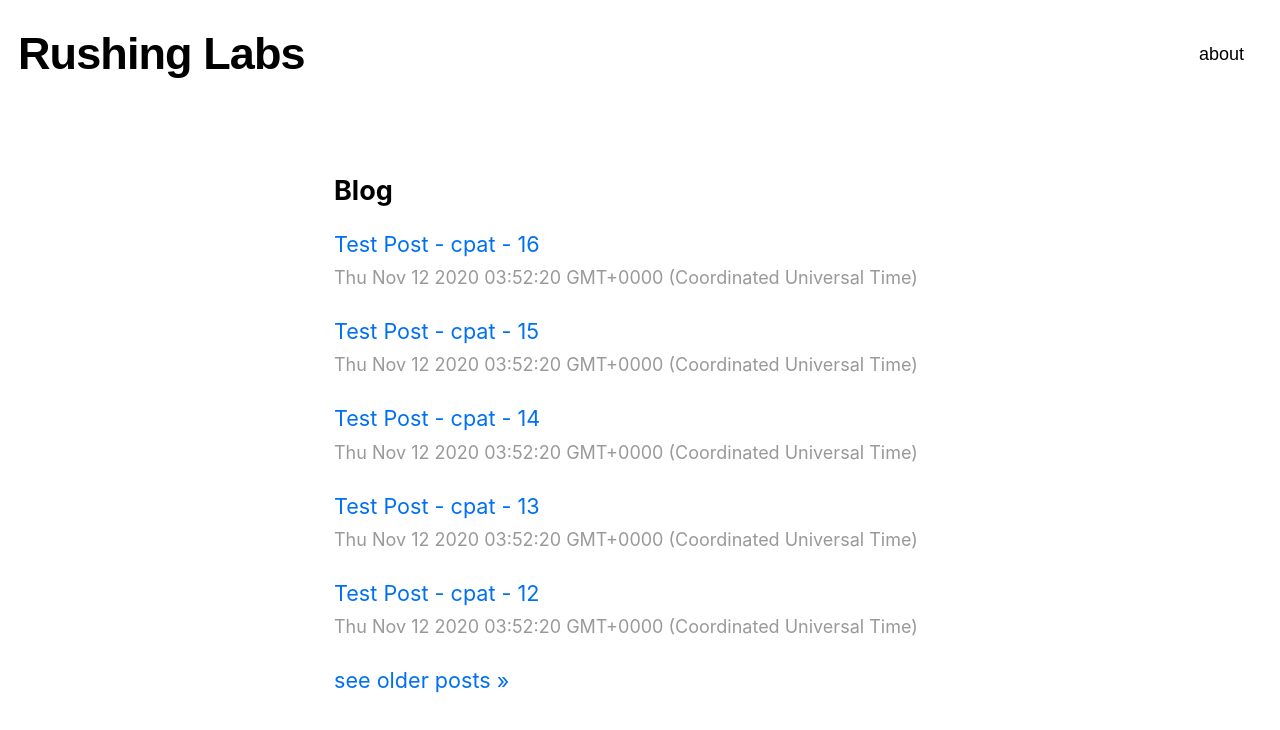
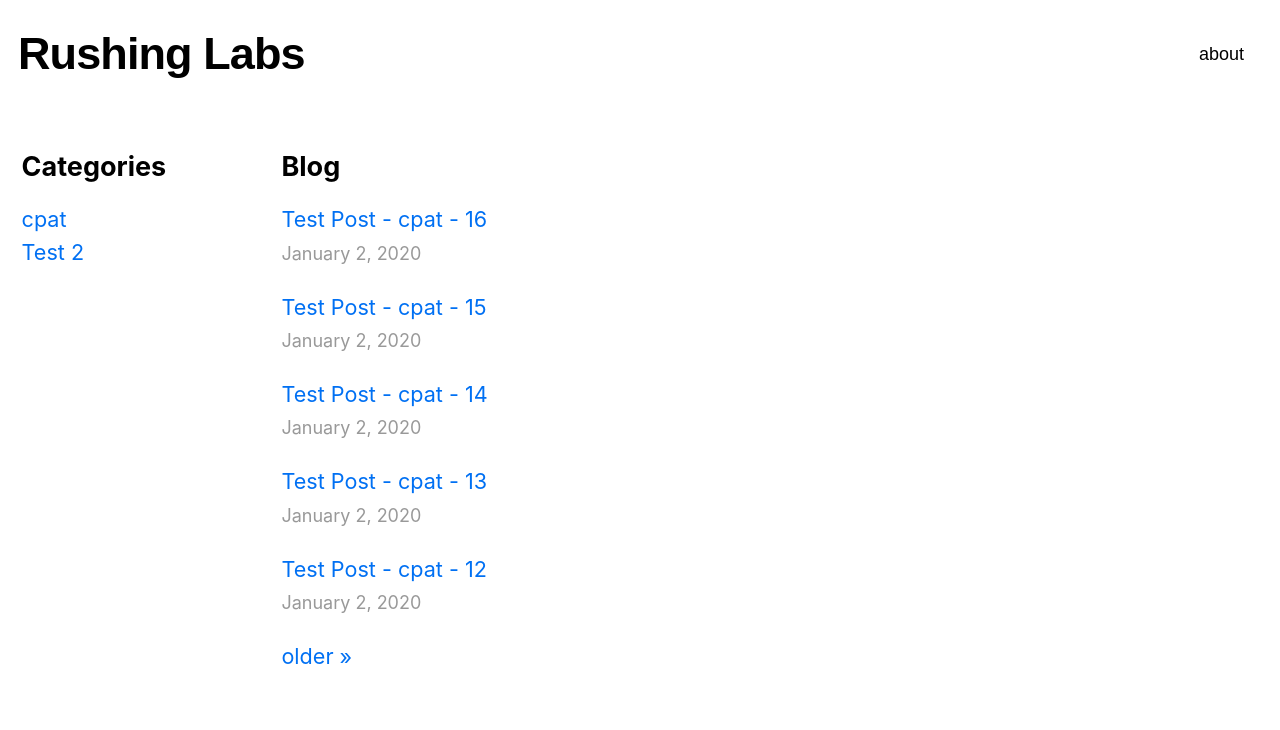
Before and after one commit to meddlin/rushinglabs-blog-nextjs, a Next.js app: page /blog/pages/1 in a window 1280 px wide. Shown: the top 730 px of the page. Built offline with nearby package versions, Linux system fonts and the light colour scheme; a web font is replaced by a local one.

Commit message:
Styling adjusted, content centered for main posts list
- Paging button titles shortened
- Added categories to the pages for main posts

```diff
--- a/components/layout.js
+++ b/components/layout.js
@@ -35,7 +35,6 @@ export default function Layout({ children, home }) {
               <div className={styles.navbarLinks}>
                 <Link href="/about">about</Link>
               </div>
-
             </header>
           ) : (
             <header className={styles.header}>
--- a/components/layout.module.css
+++ b/components/layout.module.css
@@ -1,7 +1,5 @@
 .container {
-    max-width: 36rem;
-    padding: 0 1rem;
-    margin: 3rem auto 6rem;
+    max-width: 40rem;
 }
 
 .header {
--- a/pages/blog/pages/[page].js
+++ b/pages/blog/pages/[page].js
@@ -1,7 +1,8 @@
 import Layout from '../../../components/layout';
+import Date from '../../../components/date';
 import Link from 'next/link';
 import utilStyles from '../../../styles/utils.module.css';
-import { getSortedPostsData } from '../../../lib/posts';
+import { getSortedPostsData, getAllCategories } from '../../../lib/posts';
 import config from '../../../blogConfig';
 
 /**
@@ -10,6 +11,7 @@ import config from '../../../blogConfig';
  */
 export async function getStaticProps({ params }) {
     const posts = getSortedPostsData();
+    const categoriesList = getAllCategories();
 
     const pageIndex = parseInt(params.page) - 1;
     const startIndex = pageIndex * config.postsPerPage;
@@ -21,6 +23,7 @@ export async function getStaticProps({ params }) {
 
     return {
         props: {
+            categoriesList,
             posts: posts.slice(startIndex, endIndex),
             prevPosts,
             nextPosts,
@@ -46,10 +49,26 @@ export async function getStaticPaths() {
     }
 };
 
-const PostsPage = ({ posts, prevPosts, nextPosts }) => {
+const PostsPage = ({ posts, categoriesList, prevPosts, nextPosts }) => {
     return (
         <Layout home>
-            <section className={`${utilStyles.headingMd} ${utilStyles.padding1px}`}>
+            <div className={`${utilStyles.horizontal}`}>
+                <section className={`${utilStyles.headingMd} ${utilStyles.padding1px} ${utilStyles.categoriesSection}`}>
+                    <h2 className={utilStyles.headingLg}>Categories</h2>
+                    <ul>
+                        {categoriesList.map((section) => {
+                            return (
+                                <li key={section}>
+                                    <Link href={`/categories/${section}`}>
+                                        {section}
+                                    </Link>
+                                </li>
+                            );
+                        })}
+                    </ul>
+                </section>
+
+                <section className={`${utilStyles.headingMd} ${utilStyles.padding1px} ${utilStyles.postsSection}`}>
                     <h2 className={utilStyles.headingLg}>Blog</h2>
                     <ul className={utilStyles.list}>
                         {posts.map( ({ id, date, title }) => (
@@ -65,17 +84,20 @@ const PostsPage = ({ posts, prevPosts, nextPosts }) => {
                         ))}
                     </ul>
 
+                    <section className={`${utilStyles.centeredButtons}`}>
                         {prevPosts !== null && (
                             <Link href={"/blog/pages/" + prevPosts} passHref>
-                        <a>« see newer posts</a>
+                                <a>« newer</a>
                             </Link>
                         )}
                         {nextPosts !== null && (
                             <Link href={"/blog/pages/" + nextPosts} passHref>
-                    <a>see older posts »</a>
+                            <a>older »</a>
                             </Link>
                         )}
                     </section>
+                </section>
+            </div>
         </Layout>
     );
 };
--- a/styles/utils.module.css
+++ b/styles/utils.module.css
@@ -54,6 +54,7 @@
 
   .horizontal {
     display: flex;
+    justify-content: space-between;
   }
 
   .horizontal > section {
@@ -64,3 +65,17 @@
     padding: 0;
     margin: 0;
   }
+
+.categoriesSection {
+  margin-right: 4rem;
+}
+
+.postsSection {
+  min-width: 35rem;
+}
+
+.centeredButtons {
+  display: flex;
+  justify-content: space-between;
+  align-items: center;
+}
```
Also changed, not shown: pages/index.js (+7 -5 lines). Lines whose indentation alone changed are shown as unchanged.
